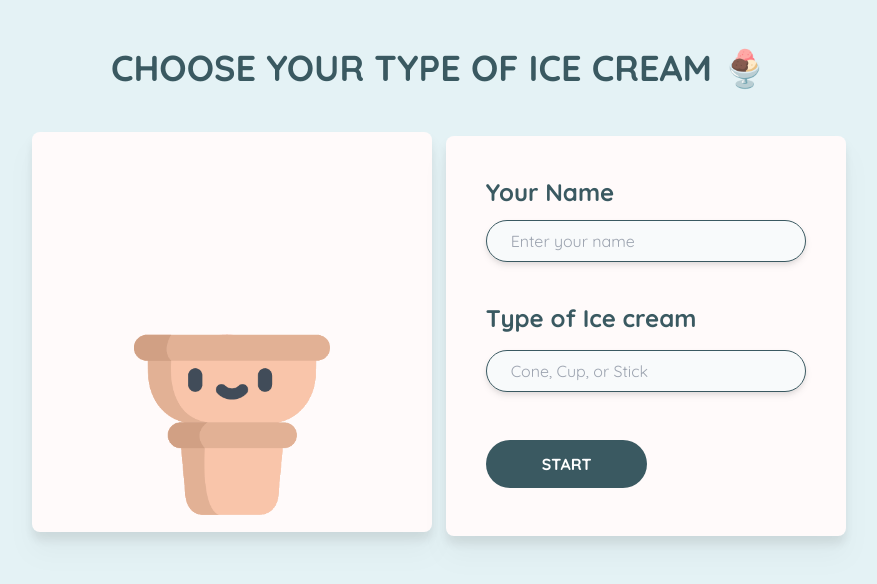
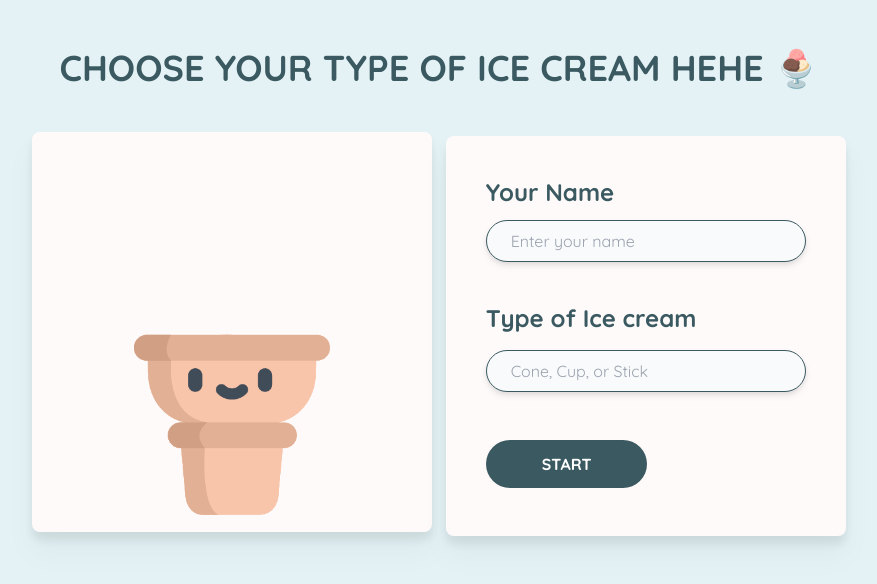
Before and after one commit to jasmininnaka24/project-simulation-pipeline-container, a website: page index.html in a window 1280 px wide. Shown: the whole page, without its empty margins (201-1078 px from the left). Drawn offline with Linux system fonts and the light colour scheme.

Commit message:
Update index.html

```diff
--- a/index.html
+++ b/index.html
@@ -17,7 +17,7 @@
       class="text-center uppercase font-bold container mx-auto pt-12 text-4xl text-darkGrayishBlue"
     >
 
-      Choose your type of ice cream 🍨
+      Choose your type of ice cream hehe 🍨
 
     </h1>
     <section id="boxes">
```
